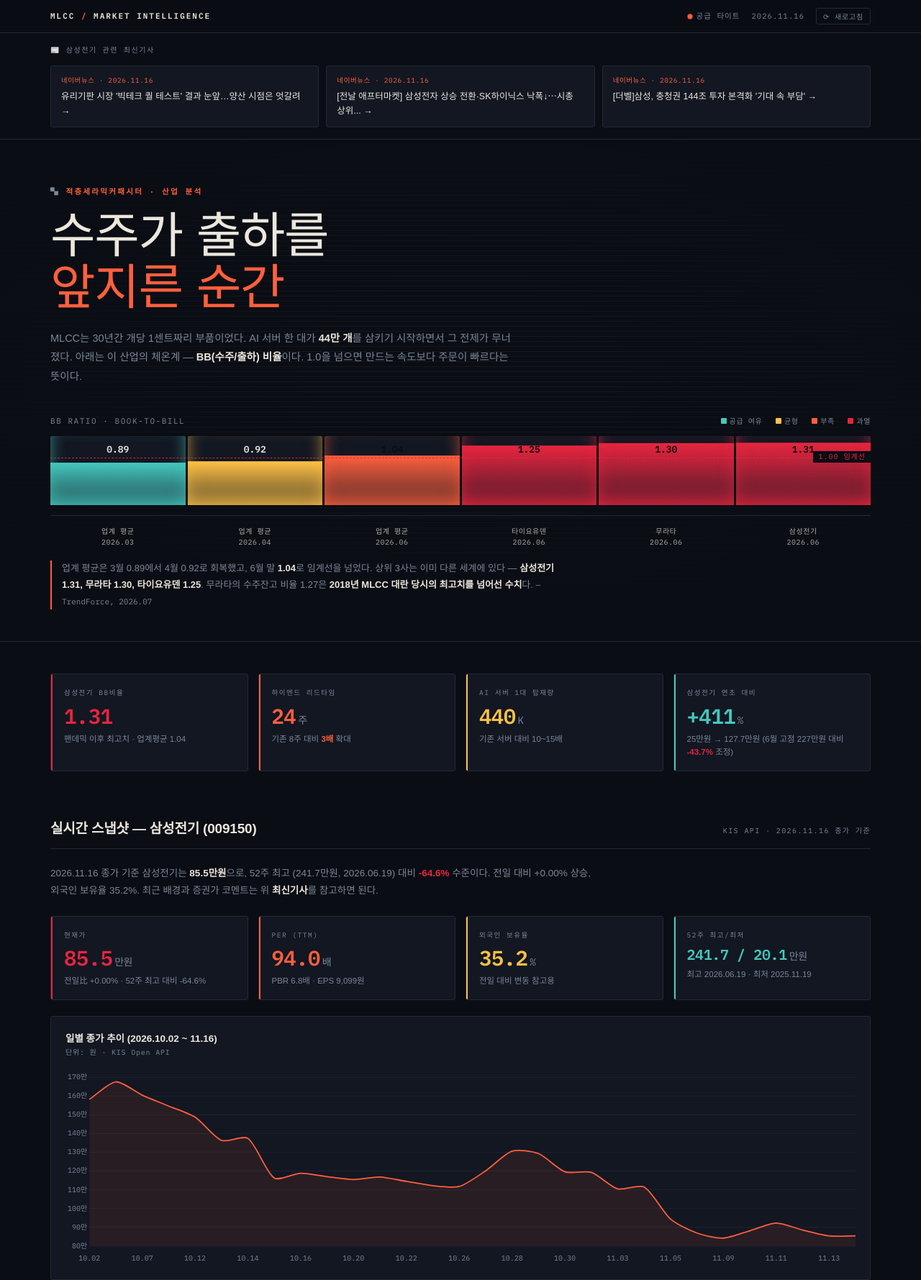
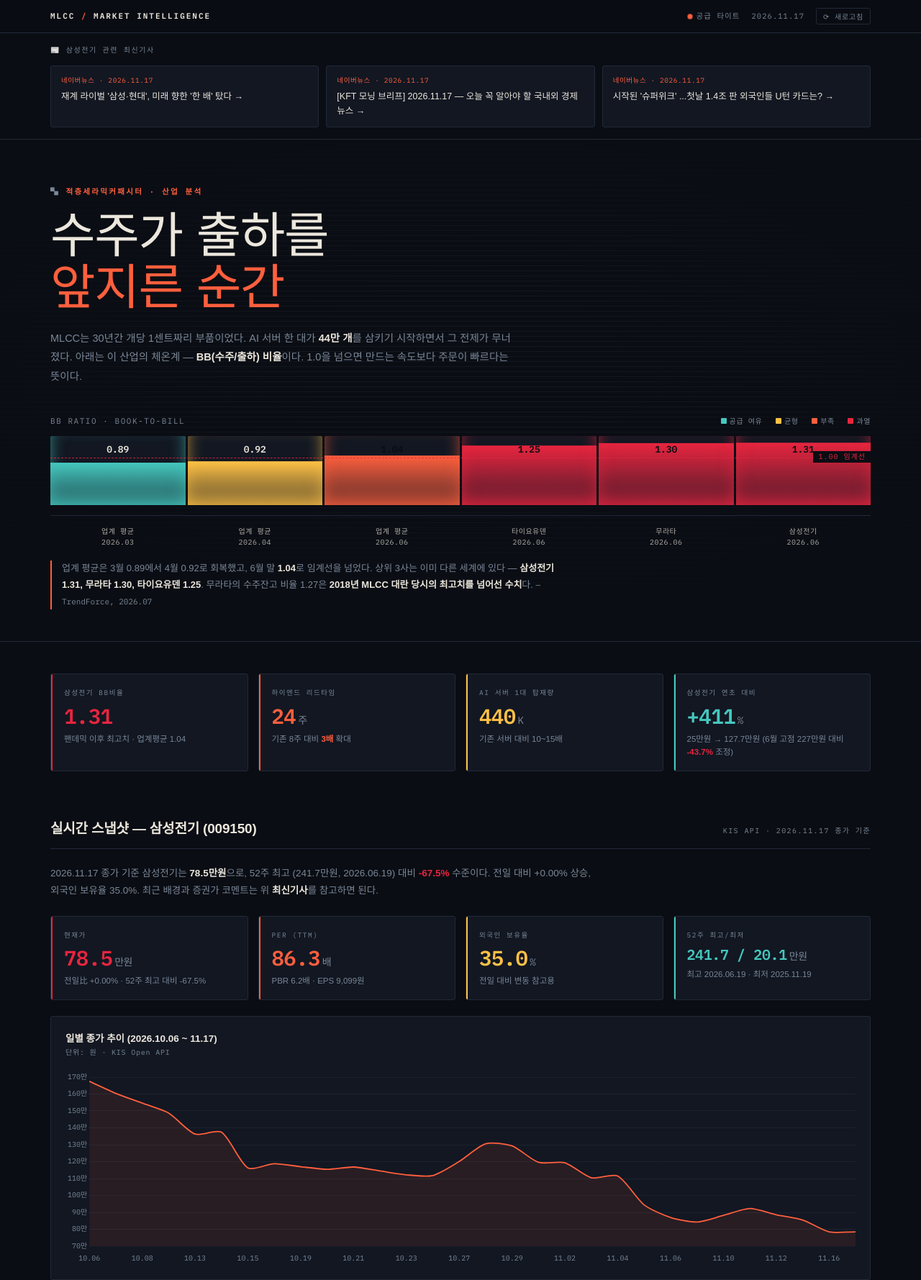
Before and after one commit to zeloso21/mlcc-dashboard, a plain HTML site: page index.html in a window 1280 px wide. Shown: the top 1779 px of the page at 72% size. Drawn offline with nearby package versions, Linux system fonts and the light colour scheme; a web font is replaced by a local one.

Commit message:
자동 업데이트: 2026-11-17 07:40 KST

```diff
--- a/index.html
+++ b/index.html
@@ -336,7 +336,7 @@ footer strong{color:var(--nickel);font-weight:600;letter-spacing:.12em}
     <div class="brand">MLCC <span>/</span> MARKET INTELLIGENCE</div>
     <div class="stamp mono">
       <span><span class="pulse"></span>공급 타이트</span>
-      <span><!--TOPDATE_START-->2026.11.16<!--TOPDATE_END--></span>
+      <span><!--TOPDATE_START-->2026.11.17<!--TOPDATE_END--></span>
       <button onclick="location.reload(true)" title="최신 데이터로 새로고침 (매일 자동 갱신)"
         style="background:transparent;border:1px solid var(--rule);color:var(--nickel);border-radius:3px;
         padding:3px 9px;font-family:'IBM Plex Mono',monospace;font-size:10px;letter-spacing:.08em;
@@ -350,17 +350,17 @@ footer strong{color:var(--nickel);font-weight:600;letter-spacing:.12em}
   <div class="newsbar-in">
     <div class="newsbar-title">📰 삼성전기 관련 최신기사</div>
     <div class="news-grid"><!--NEWS_START-->
-      <a class="news-item" href="https://www.digitaltoday.co.kr/news/articleView.html?idxno=715325" target="_blank" rel="noopener">
-        <div class="news-src">네이버뉴스 · 2026.11.16</div>
-        <div class="news-t">유리기판 시장 '빅테크 퀄 테스트' 결과 눈앞…양산 시점은 엇갈려 &rarr;</div>
+      <a class="news-item" href="https://weekly.hankooki.com/news/articleView.html?idxno=7193694" target="_blank" rel="noopener">
+        <div class="news-src">네이버뉴스 · 2026.11.17</div>
+        <div class="news-t">재계 라이벌 '삼성·현대', 미래 향한 '한 배' 탔다 &rarr;</div>
       </a>
-      <a class="news-item" href="https://www.etoday.co.kr/news/view/2648367" target="_blank" rel="noopener">
-        <div class="news-src">네이버뉴스 · 2026.11.16</div>
-        <div class="news-t">[전날 애프터마켓] 삼성전자 상승 전환·SK하이닉스 낙폭↓⋯시총 상위... &rarr;</div>
+      <a class="news-item" href="https://www.fntimes.com/html/view.php?ud=202611170708146723141825007d_18" target="_blank" rel="noopener">
+        <div class="news-src">네이버뉴스 · 2026.11.17</div>
+        <div class="news-t">[KFT 모닝 브리프] 2026.11.17 — 오늘 꼭 알아야 할 국내외 경제뉴스 &rarr;</div>
       </a>
-      <a class="news-item" href="https://www.thebell.co.kr/free/content/ArticleView.asp?key=202611121351304120103165" target="_blank" rel="noopener">
-        <div class="news-src">네이버뉴스 · 2026.11.16</div>
-        <div class="news-t">[더벨]삼성, 충청권 144조 투자 본격화 '기대 속 부담' &rarr;</div>
+      <a class="news-item" href="https://n.news.naver.com/mnews/article/014/0005605207?sid=101" target="_blank" rel="noopener">
+        <div class="news-src">네이버뉴스 · 2026.11.17</div>
+        <div class="news-t">시작된 '슈퍼위크' ...첫날 1.4조 판 외국인들 U턴 카드는? &rarr;</div>
       </a>
       <!--NEWS_END--></div>
   </div>
@@ -432,28 +432,28 @@ footer strong{color:var(--nickel);font-weight:600;letter-spacing:.12em}
 <section id="livesnapshot">
   <div class="sec-head">
     <h2>실시간 스냅샷 — 삼성전기 (009150)</h2>
-    <span class="tag"><!--ASOF_START-->KIS API · 2026.11.16 종가 기준<!--ASOF_END--></span>
+    <span class="tag"><!--ASOF_START-->KIS API · 2026.11.17 종가 기준<!--ASOF_END--></span>
   </div>
   <p class="lede"><!--LEDE_START-->
-    2026.11.16 종가 기준 삼성전기는 <b>85.5만원</b>으로, 52주 최고
-    (241.7만원, 2026.06.19) 대비 <b style="color:var(--crit)">-64.6%</b> 수준이다.
-    전일 대비 +0.00% 상승, 외국인 보유율 35.2%.
+    2026.11.17 종가 기준 삼성전기는 <b>78.5만원</b>으로, 52주 최고
+    (241.7만원, 2026.06.19) 대비 <b style="color:var(--crit)">-67.5%</b> 수준이다.
+    전일 대비 +0.00% 상승, 외국인 보유율 35.0%.
     최근 배경과 증권가 코멘트는 위 <b>최신기사</b>를 참고하면 된다.
   <!--LEDE_END--></p>
   <div class="kpis" style="margin:22px 0"><!--LIVEKPI_START-->
     <div class="kpi" style="--accent:var(--crit)">
       <div class="kpi-l">현재가</div>
-      <div class="kpi-v">85.5<small>만원</small></div>
-      <div class="kpi-d">전일比 +0.00% · 52주 최고 대비 -64.6%</div>
+      <div class="kpi-v">78.5<small>만원</small></div>
+      <div class="kpi-d">전일比 +0.00% · 52주 최고 대비 -67.5%</div>
     </div>
     <div class="kpi" style="--accent:var(--hot)">
       <div class="kpi-l">PER (TTM)</div>
-      <div class="kpi-v">94.0<small>배</small></div>
-      <div class="kpi-d">PBR 6.8배 · EPS 9,099원</div>
+      <div class="kpi-v">86.3<small>배</small></div>
+      <div class="kpi-d">PBR 6.2배 · EPS 9,099원</div>
     </div>
     <div class="kpi" style="--accent:var(--warm)">
       <div class="kpi-l">외국인 보유율</div>
-      <div class="kpi-v">35.2<small>%</small></div>
+      <div class="kpi-v">35.0<small>%</small></div>
       <div class="kpi-d">전일 대비 변동 참고용</div>
     </div>
     <div class="kpi" style="--accent:var(--cool)">
@@ -464,7 +464,7 @@ footer strong{color:var(--nickel);font-weight:600;letter-spacing:.12em}
     <!--LIVEKPI_END--></div>
   <div class="card">
     <div class="card-head">
-      <div><div class="card-title"><!--DATERANGE_START-->일별 종가 추이 (2026.10.02 ~ 11.16)<!--DATERANGE_END--></div><div class="card-sub">단위: 원 · KIS Open API</div></div>
+      <div><div class="card-title"><!--DATERANGE_START-->일별 종가 추이 (2026.10.06 ~ 11.17)<!--DATERANGE_END--></div><div class="card-sub">단위: 원 · KIS Open API</div></div>
     </div>
     <div class="canvas-box"><canvas id="cSemcoPrice"></canvas></div>
   </div>
@@ -911,7 +911,7 @@ new Chart(document.getElementById('cPer'),{
 /* 6. 삼성전기 실시간 주가 추이 */
 /*SEMCO_PRICE_START*/
 const SEMCO_PRICE=[
-  ['10.02',1581000],['10.06',1675000],['10.07',1604000],['10.08',1546000],['10.12',1487000],['10.13',1363000],['10.14',1374000],['10.15',1163000],['10.16',1188000],['10.19',1170000],['10.20',1155000],['10.21',1168000],['10.22',1145000],['10.23',1122000],['10.26',1118000],['10.27',1201000],['10.28',1306000],['10.29',1293000],['10.30',1196000],['11.02',1193000],['11.03',1105000],['11.04',1115000],['11.05',944000],['11.06',870000],['11.09',843000],['11.10',882000],['11.11',923000],['11.12',886000],['11.13',855000],['11.16',855000]
+  ['10.06',1675000],['10.07',1604000],['10.08',1546000],['10.12',1487000],['10.13',1363000],['10.14',1374000],['10.15',1163000],['10.16',1188000],['10.19',1170000],['10.20',1155000],['10.21',1168000],['10.22',1145000],['10.23',1122000],['10.26',1118000],['10.27',1201000],['10.28',1306000],['10.29',1293000],['10.30',1196000],['11.02',1193000],['11.03',1105000],['11.04',1115000],['11.05',944000],['11.06',870000],['11.09',843000],['11.10',882000],['11.11',923000],['11.12',886000],['11.13',855000],['11.16',785000],['11.17',785000]
 ];
 /*SEMCO_PRICE_END*/
 const peakIdx=SEMCO_PRICE.findIndex(d=>d[0]==='06.19');
```
